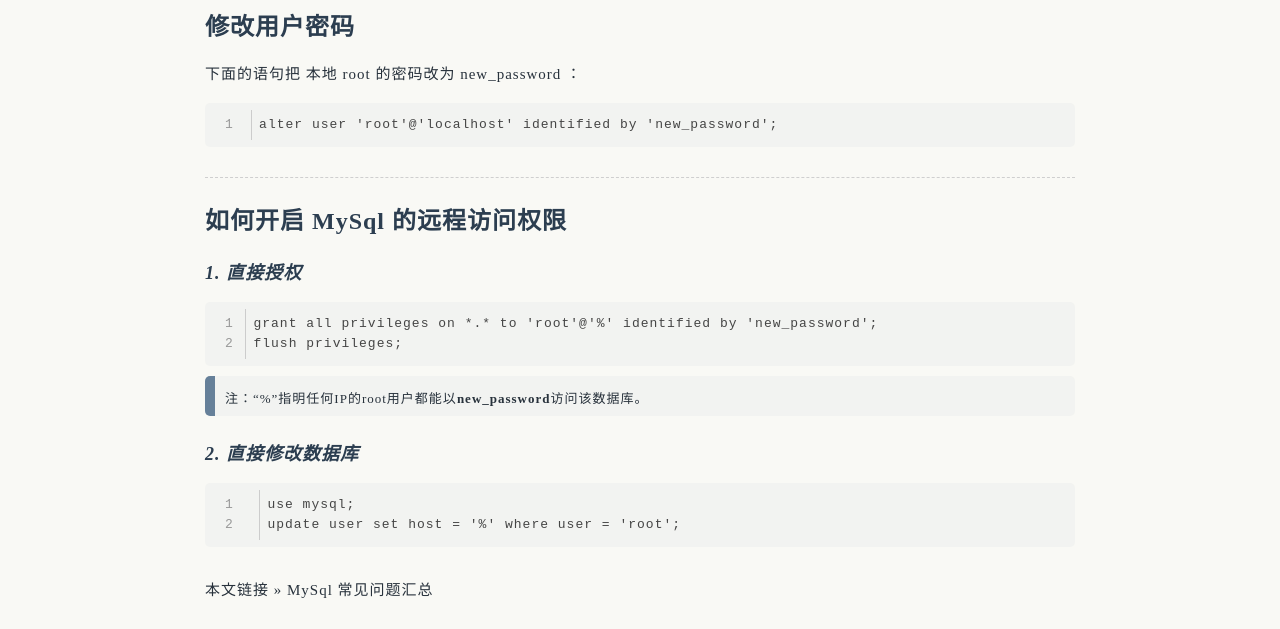
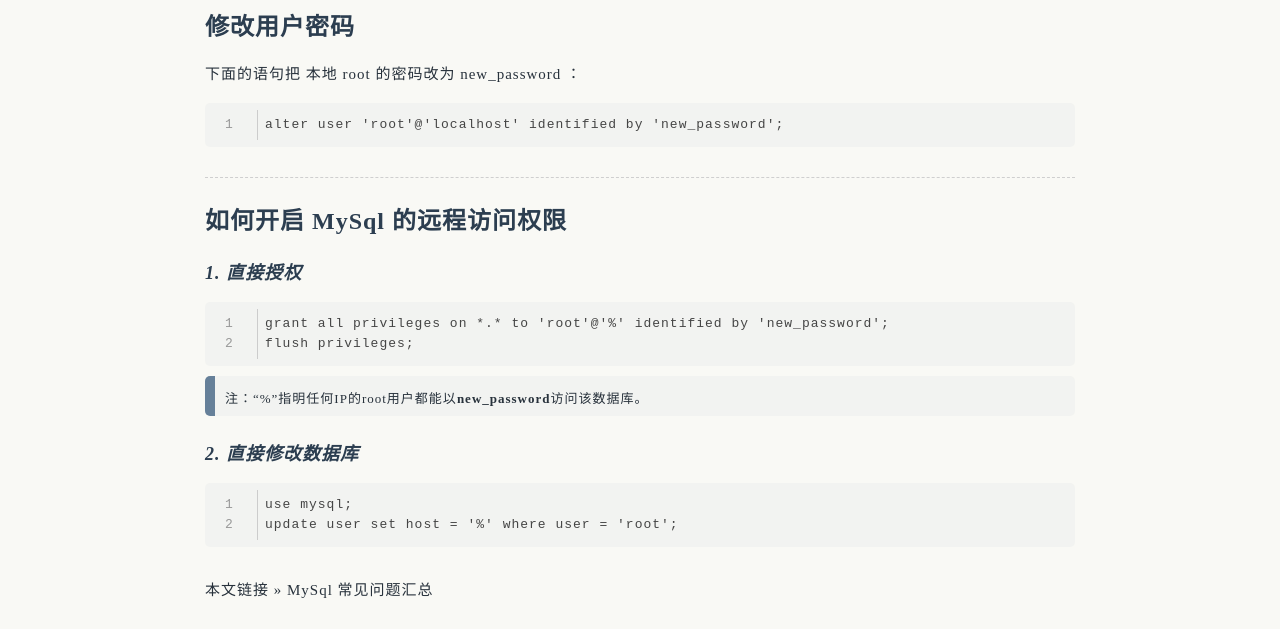
Before and after one commit to uxgnoz/uxgnoz.github.com, a Jekyll site: the page built from _posts/2014-07-31-mysql-faq.md, in a window 1280 px wide. Shown: the part 242-871 px from the top of the page. Built offline with Jekyll 4.4.1, drawn with Linux system fonts in a browser that asks for light colours; comment, search, counter and statistics services are not loaded.

Commit message:
width: 30px;

```diff
--- a/css/screen.css
+++ b/css/screen.css
@@ -246,6 +246,7 @@
   /* background-color: rgba(102, 128, 153, 0.0470588); */
   border-right: 1px solid #ccc;
   color: #999;
+  width: 30px;
 }
 
 .lineno {
```
